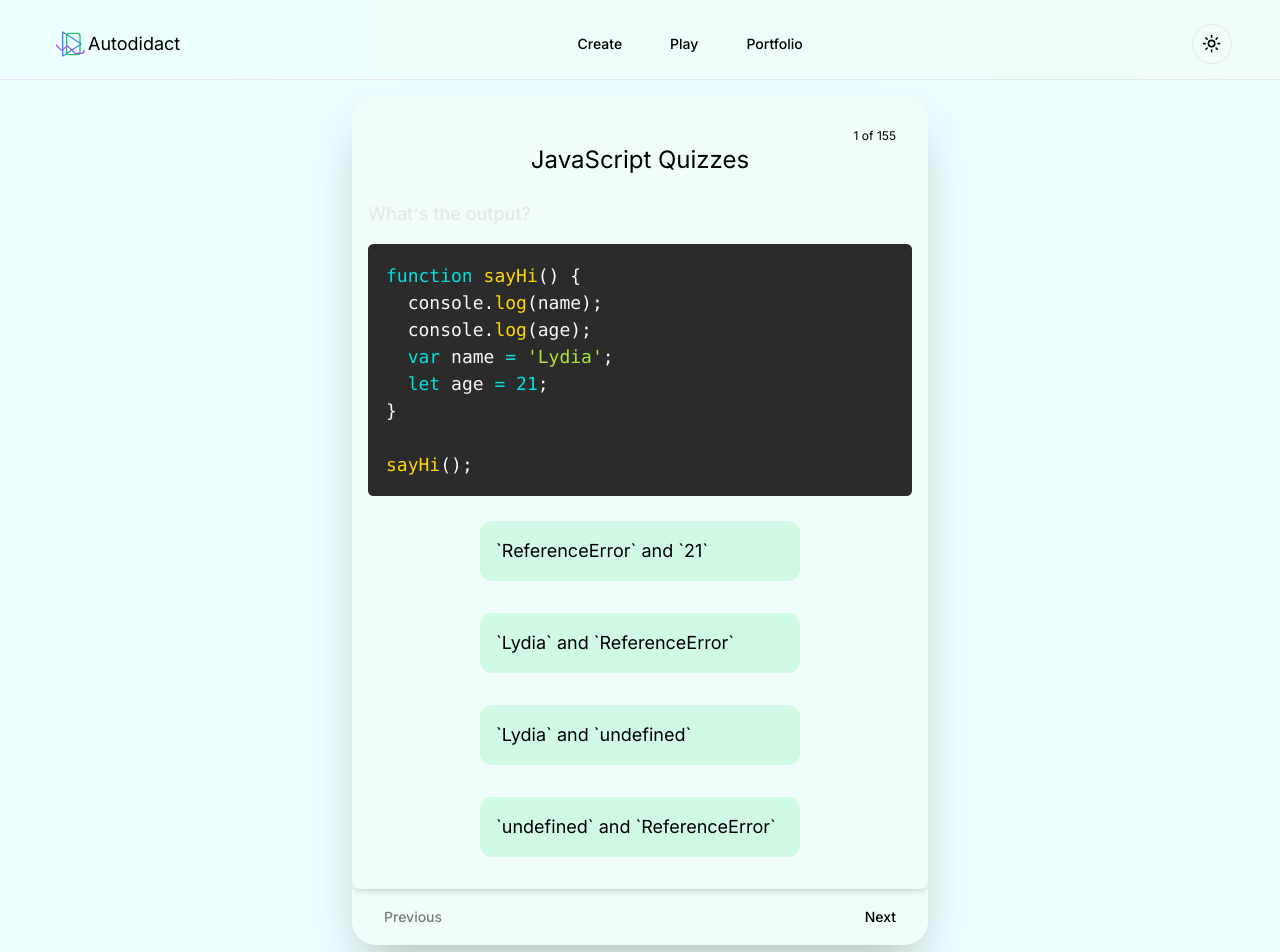
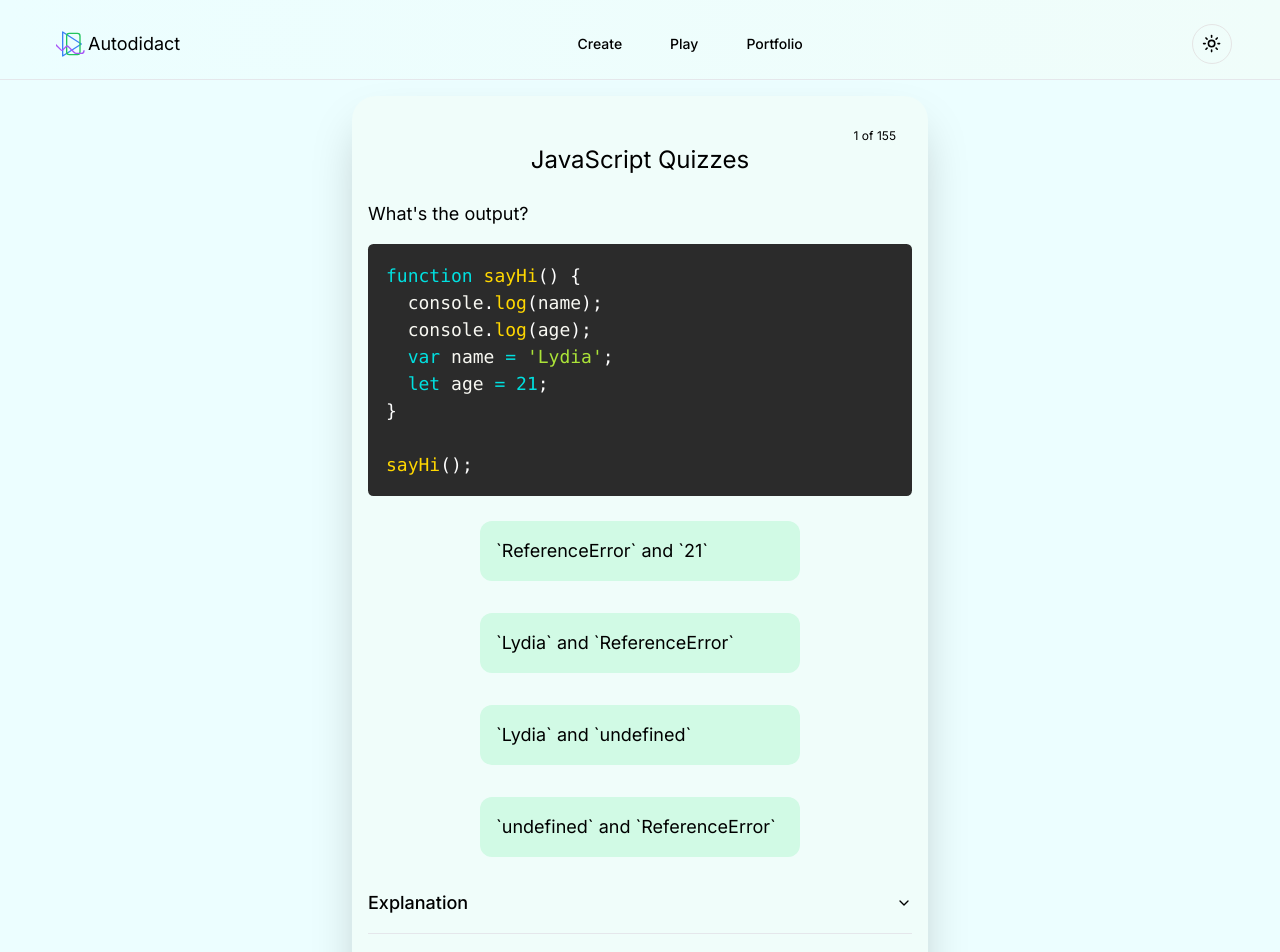
Before and after one commit to san-poon/nexus-adept, a Next.js app: page /feature-quiz/mcqs/play in a window 1280 px wide. Shown: the top 952 px of the page. Built offline with nearby package versions, Linux system fonts and the light colour scheme.

Commit message:
Add explanation to quiz

```diff
--- a/app/feature-quiz/mcqs/play/components/Quiz.tsx
+++ b/app/feature-quiz/mcqs/play/components/Quiz.tsx
@@ -2,14 +2,21 @@
 
 import { useState, useCallback, useEffect } from 'react';
 import Code from './Code';
-import { shuffleArray } from '@/lib/utils';
+import { cn, shuffleArray } from '@/lib/utils';
+import {
+    Accordion,
+    AccordionContent,
+    AccordionItem,
+    AccordionTrigger
+} from '@/components/ui/accordion';
 
 type QuizProps = {
     quiz: {
         id: number,
         question: string,
         code: string,
-        options: optionType[];
+        options: optionType[],
+        explanation: string
     }
 }
 
@@ -35,11 +42,11 @@ export default function Quiz({ quiz }: QuizProps) {
 
     // Handler for when a choice is selected
     const handleChoiceSelection = useCallback((option: optionType) => {
-        setMessage(option.correct ? "Correct" : 'Try again!');
+        setMessage(option.correct ? "Correct" : 'Try Again!');
     }, []);
     return (
-        <div className='shadow-md rounded-lg p-4'>
-            <p className='text-gray-200 font-medium mb-4'>{quiz.question}</p>
+        <div className=' p-4'>
+            <p className='mb-4'>{quiz.question}</p>
             <div >
                 <Code code={quiz.code} />
             </div>
@@ -48,14 +55,26 @@ export default function Quiz({ quiz }: QuizProps) {
                     <li key={index} className='flex justify-center'>
                         <div
                             onClick={() => handleChoiceSelection(choice)}
-                            className=" p-2 md:p-4 m-2 md:m-4 bg-emerald-100 dark:bg-neutral-800 rounded-xl md:w-80 transition duration-200 ease-in-out transform hover:scale-105 active:scale-95 cursor-pointer"
+                            className={cn(
+                                " p-2 md:p-4 m-2 md:m-4 bg-emerald-100 dark:bg-neutral-800 rounded-xl md:w-80 transition duration-200 ease-in-out transform hover:scale-105 active:scale-95 cursor-pointer",
+                            )}
                         >
                             {choice.value}
                         </div>
                     </li>
                 ))}
             </ul>
-            {message && <p className='text-gray-400 mt-4'>{message}</p>}
+            {message && <p className='mt-4'>{message}</p>}
+            <Accordion type="single" collapsible className='w-full'>
+                <AccordionItem value="explanation">
+                    <AccordionTrigger>
+                        Explanation
+                    </AccordionTrigger>
+                    <AccordionContent className='text-lg'>
+                        {quiz.explanation}
+                    </AccordionContent>
+                </AccordionItem>
+            </Accordion>
         </div>
     );
 }
```
